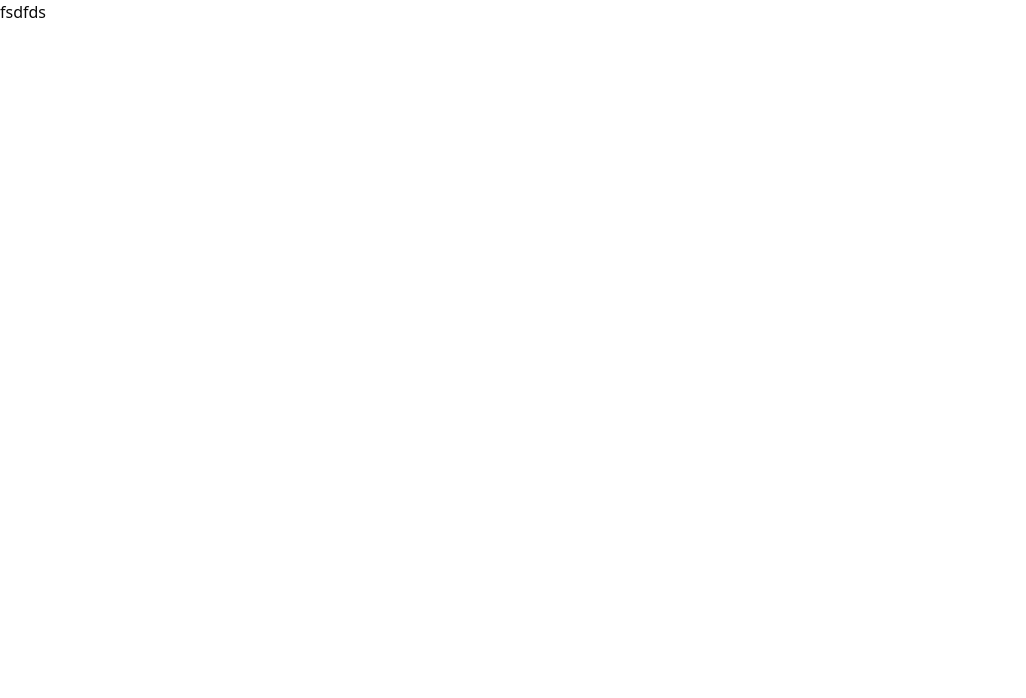
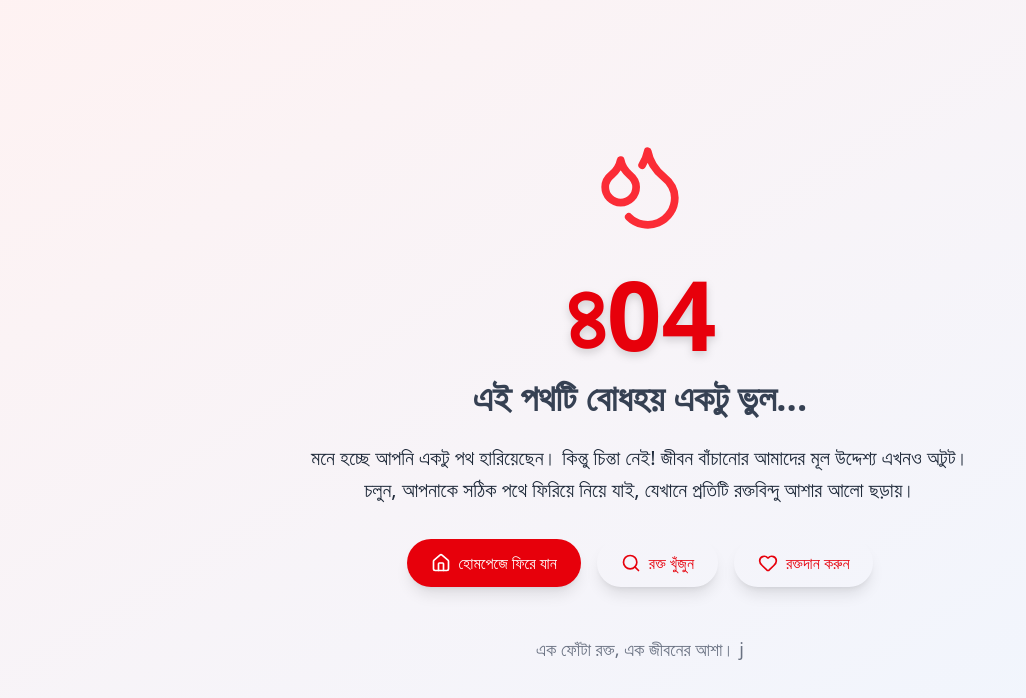
Before and after one commit to RobiulIslam08/Rokto-Share, a React (Vite) app: page /dashboard/profile in a window 1280 px wide. Before the commit this address had no page. Shown: the top 698 px of the page, without its empty margins (0-1026 px from the left). Built offline with nearby package versions, Linux system fonts and the light colour scheme.

Commit message:
login page design

```diff
--- a/src/pages/ErrorPage.tsx
+++ b/src/pages/ErrorPage.tsx
@@ -1,11 +1,94 @@
+// src/pages/ErrorPage.tsx
 
+import React from 'react';
+import { Link } from 'react-router-dom';
+import { motion } from 'framer-motion';
+import { Droplets, Home, Search, Heart } from 'lucide-react'; // রক্তবিন্দু, হোম, সার্চ, হার্ট আইকন
 
-const ErrorPage = () => {
-	return (
-		<div>
-			fsdfds
-		</div>
-	);
+const ErrorPage: React.FC = () => {
+    return (
+        <motion.div
+            initial={{ opacity: 0, y: 20 }}
+            animate={{ opacity: 1, y: 0 }}
+            transition={{ duration: 0.7 }}
+            className="min-h-screen flex flex-col items-center justify-center bg-gradient-to-br from-red-50 to-blue-50 text-gray-800 p-6"
+        >
+            <motion.div
+                initial={{ scale: 0.8 }}
+                animate={{ scale: 1.0 }}
+                transition={{ repeat: Infinity, duration: 1.5, ease: "easeOut" }}
+                className="text-red-500 mb-8"
+            >
+                <Droplets className="w-24 h-24 animate-pulse-light" /> {/* রক্তবিন্দু আইকন */}
+            </motion.div>
+
+            <motion.h1
+                initial={{ opacity: 0, x: -20 }}
+                animate={{ opacity: 1, x: 0 }}
+                transition={{ delay: 0.3, duration: 0.5 }}
+                className="text-6xl md:text-8xl font-extrabold text-red-600 mb-4 drop-shadow-lg"
+            >
+                ৪04
+            </motion.h1>
+
+            <motion.h2
+                initial={{ opacity: 0, x: 20 }}
+                animate={{ opacity: 1, x: 0 }}
+                transition={{ delay: 0.5, duration: 0.5 }}
+                className="text-2xl md:text-4xl font-semibold text-gray-700 mb-6 text-center"
+            >
+                এই পথটি বোধহয় একটু ভুল...
+            </motion.h2>
+
+            <motion.p
+                initial={{ opacity: 0 }}
+                animate={{ opacity: 1 }}
+                transition={{ delay: 0.7, duration: 0.5 }}
+                className="text-lg md:text-xl text-center max-w-2xl leading-relaxed mb-8"
+            >
+                মনে হচ্ছে আপনি একটু পথ হারিয়েছেন। কিন্তু চিন্তা নেই! জীবন বাঁচানোর আমাদের মূল উদ্দেশ্য এখনও অটুট। চলুন, আপনাকে সঠিক পথে ফিরিয়ে নিয়ে যাই, যেখানে প্রতিটি রক্তবিন্দু আশার আলো ছড়ায়।
+            </motion.p>
+
+            <div className="flex flex-col sm:flex-row gap-4 mb-12">
+                <motion.div
+                    initial={{ opacity: 0, scale: 0.9 }}
+                    animate={{ opacity: 1, scale: 1 }}
+                    transition={{ delay: 0.9, duration: 0.3 }}
+                >
+                    <Link to="/" className="btn btn-primary bg-red-600 hover:bg-red-700 text-white flex items-center justify-center px-6 py-3 rounded-full shadow-lg transition-all duration-300">
+                        <Home className="mr-2 w-5 h-5" /> হোমপেজে ফিরে যান
+                    </Link>
+                </motion.div>
+                <motion.div
+                    initial={{ opacity: 0, scale: 0.9 }}
+                    animate={{ opacity: 1, scale: 1 }}
+                    transition={{ delay: 1.1, duration: 0.3 }}
+                >
+                    <Link to="/find-blood-donner" className="btn btn-outline border-red-600 text-red-600 hover:bg-red-50 flex items-center justify-center px-6 py-3 rounded-full shadow-lg transition-all duration-300">
+                        <Search className="mr-2 w-5 h-5" /> রক্ত খুঁজুন
+                    </Link>
+                </motion.div>
+                <motion.div
+                    initial={{ opacity: 0, scale: 0.9 }}
+                    animate={{ opacity: 1, scale: 1 }}
+                    transition={{ delay: 1.3, duration: 0.3 }}
+                >
+                    <Link to="/become-a-donor" className="btn btn-outline border-red-600 text-red-600 hover:bg-red-50 flex items-center justify-center px-6 py-3 rounded-full shadow-lg transition-all duration-300">
+                        <Heart className="mr-2 w-5 h-5" /> রক্তদান করুন
+                    </Link>
+                </motion.div>
+            </div>
+
+            <motion.p
+                initial={{ opacity: 0 }}
+                animate={{ opacity: 1 }}
+                transition={{ delay: 1.5, duration: 0.5 }}
+                className="text-md md:text-lg font-light text-gray-500"
+            >
+                এক ফোঁটা রক্ত, এক জীবনের আশা। j
+            </motion.p>
+        </motion.div>
+    );
 };
 
 export default ErrorPage;
```
